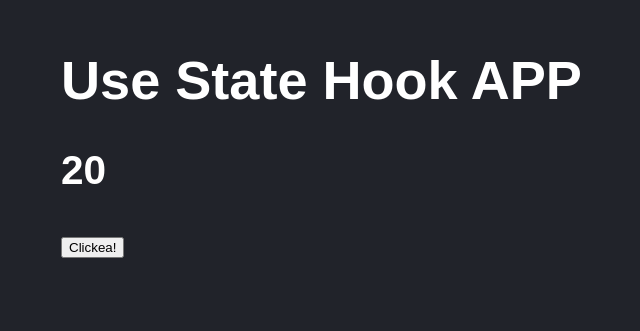
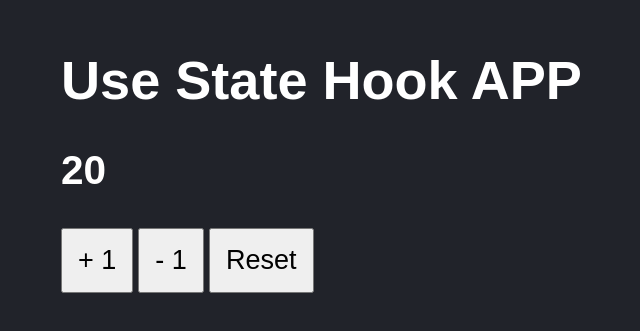
Before and after one commit to mlestrella843/React_Props, a React (Vite) app in the folder exercise-1/: page / in a window 1280 px wide. Shown: the part 135-466 px from the top of the page, without its empty margins (87-727 px from the left). Built offline with nearby package versions, Linux system fonts and the light colour scheme.

Commit message:
Exercizing with hooks

```diff
--- /dev/null
+++ b/exercise-1/src/KeepHooking.jsx
@@ -0,0 +1,53 @@
+import React from 'react';
+import { useState } from 'react';
+import PropTypes from 'prop-types';
+
+//El valor value sera el que se definio en el componente padre que esta en el main.jsx
+export const KeepHooking = ( {value} ) => {
+
+    const [ counter, setCounter ] = useState( value );
+
+    // const handleAdd = () => {
+    //     setCounter( (counter) => counter + 1 );
+    // }
+    // const handleSubtract = () => {
+    //     setCounter( (counter) => counter - 1 );
+    // }
+    // const handleReset = () => {
+    //     setCounter( (counter) => value );
+    // }
+
+    // Otra forma de hacerlo con menos codigo es
+    const handleAdd = () => {
+        setCounter( counter + 1 );
+    }
+    const handleSubtract = () => {
+        setCounter( counter - 1 );
+    }
+    const handleReset = () => {
+        setCounter( value );
+    }
+
+
+
+
+    return (
+    <>
+        <h1>Use State Hook APP</h1>
+        <h2> { counter } </h2>
+
+        <button onClick={ handleAdd }> + 1 </button>
+        <button onClick={ handleSubtract }> - 1 </button>
+        <button onClick={ handleReset }> Reset </button>
+
+    </>
+  )
+}
+
+KeepHooking.propTypes = {
+    value: PropTypes.number.isRequired
+}
+
+KeepHooking.defaultProps = {
+    value: 45
+}
--- a/exercise-1/src/main.jsx
+++ b/exercise-1/src/main.jsx
@@ -8,8 +8,9 @@ import ReactDOM from 'react-dom/client'; //Herramienta para renderizar
 //import { HelloWorldApp } from './helloWorldApp'
 //import { FirstApp } from './FirstApp';
 import './style.css';
-import { CounterApp } from './CounterApp';
-import { FirstHook } from './firstHook';
+//import { CounterApp } from './CounterApp';
+//import { FirstHook } from './firstHook';
+import { KeepHooking } from './KeepHooking';
 
 //Componente que regularmente nunca esta dentro de este archhivo
 
@@ -26,8 +27,10 @@ ReactDOM.createRoot( document.getElementById('root') ).render(
         llamado FirstApp */}
         {/* <FirstApp title="Maria" subtitle="Estoy probando"/> */}
         {/* <CounterApp  value={ 234 }/> */}
+        {/* <FirstHook value={ 20 }/> */}
 
-        <FirstHook value={ 20 }/>
+        <KeepHooking value={ 20 }/>
+
 
     </React.StrictMode>
 );
--- a/exercise-1/src/style.css
+++ b/exercise-1/src/style.css
@@ -6,3 +6,9 @@ html, body{
     font-size: 1.3rem;
     padding: 70px;
 }
+
+button{
+    padding: 15px;
+    font-size: 1.3rem;
+    margin-right: 5px;
+}
```
